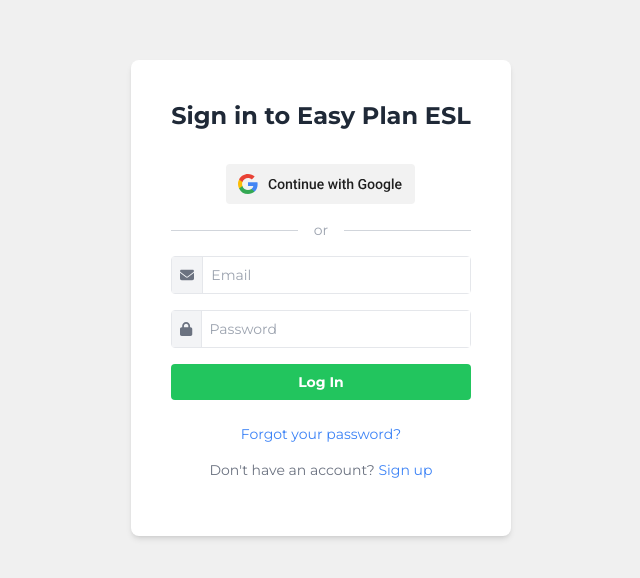
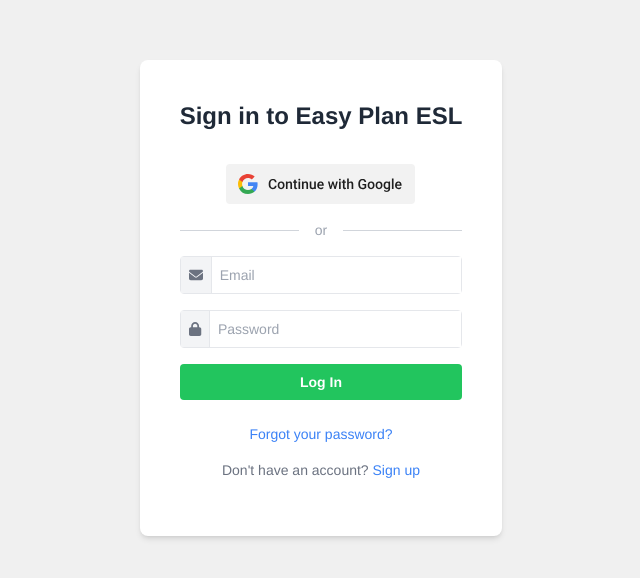
Before and after one commit to aidansheehan/unplan-app, a Next.js app: page /login in a window 1280 px wide. Shown: the part 102-680 px from the top of the page, without its empty margins (319-959 px from the left). Built offline with nearby package versions, Linux system fonts and the light colour scheme; no server answers.

Commit message:
redesign new: fuck with fonts

```diff
--- a/src/components/button/button.link.primary.small.component.js
+++ b/src/components/button/button.link.primary.small.component.js
@@ -6,7 +6,7 @@
         <Link
             type="button"
             href={href}
-            className="ml-3 inline-flex items-center rounded-md bg-e34036 px-3 py-2 text-sm font-semibold text-white shadow-sm hover:bg-f05454 focus-visible:outline focus-visible:outline-2 focus-visible:outline-offset-2 focus-visible:outline-e34036"
+            className="ml-3 inline-flex items-center rounded-md bg-e34036 px-3 py-2 text-sm font-semibold text-white shadow-sm hover:bg-f05454 focus-visible:outline focus-visible:outline-2 focus-visible:outline-offset-2 focus-visible:outline-e34036 font-nav"
         >
             {children}
         </Link>
--- a/src/components/button/button.link.secondary.small.component.js
+++ b/src/components/button/button.link.secondary.small.component.js
@@ -6,7 +6,7 @@
         <Link
             href={href}
             type='button'
-            className='inline-flex items-center rounded-md px-3 py-2 text-sm font-semibold text-gray-900 bg-white shadow-sm ring-1 ring-inset ring-e34036 hover:bg-red-50'
+            className='inline-flex items-center rounded-md px-3 py-2 text-sm font-semibold text-gray-900 bg-white shadow-sm ring-1 ring-inset ring-e34036 hover:bg-red-50 font-nav'
         >
             {children}
         </Link>
--- a/src/components/content-grid/content-grid.component.js
+++ b/src/components/content-grid/content-grid.component.js
@@ -12,7 +12,7 @@
             href={content.href}
             className="relative rounded-lg border border-gray-300 bg-white px-6 py-5 shadow-sm focus-within:ring-2 focus-within:ring-indigo-500 focus-within:ring-offset-2 hover:border-gray-400"
           >
-            <h2 className='text-center mb-4 font-semibold' >{content.name}</h2>
+            <h2 className='text-center mb-4 font-semibold font-heading' >{content.name}</h2>
 
             <div className="flex items-center space-x-3" >
               <div className="flex-shrink-0 pr-4">
--- a/src/components/dashboard.section.component.js
+++ b/src/components/dashboard.section.component.js
@@ -9,7 +9,7 @@
     return (
         <div className="border-b border-gray-200 bg-white px-4 py-5 sm:px-6">
             <div className=" pb-5 sm:flex sm:items-center sm:justify-between">
-                <h3 className="text-base font-semibold leading-6 text-gray-900">{title}</h3>
+                <h3 className="text-base font-semibold leading-6 text-gray-900 font-heading">{title}</h3>
                 <div className="mt-3 flex sm:ml-4 sm:mt-0">
 
                     <ButtonLinkSecondarySmallComponent href={link1.href}>
--- a/src/components/layouts/authenticated-layout.component.js
+++ b/src/components/layouts/authenticated-layout.component.js
@@ -19,7 +19,7 @@
 
   return (
     <>
-      <div>
+      <div className='font-nav'>
         <Transition.Root show={sidebarOpen} as={Fragment}>
           <Dialog as="div" className="relative z-50 lg:hidden" onClose={setSidebarOpen}>
             <Transition.Child
@@ -67,7 +67,7 @@
                       <img
                         className="h-12 w-auto"
                         src="/unplan_logo.svg"
-                        alt="Your Company"
+                        alt="Unplan"
                       />
                     </div>
                     <nav className="flex flex-1 flex-col">
@@ -164,7 +164,7 @@
               <img
                 className="w-auto h-14"
                 src="/unplan_logo.svg"
-                alt="Your Company"
+                alt="Unplan"
               />
             </div>
             <nav className="flex flex-1 flex-col">
@@ -280,11 +280,16 @@
           </div>
         </div>
 
-        <div className="sticky top-0 z-40 flex items-center gap-x-6 bg-charcoal px-4 py-4 shadow-sm sm:px-6 lg:hidden">
+        <div className="sticky top-0 z-40 flex items-center gap-x-6 bg-charcoal px-4 py-4 shadow-sm sm:px-6 lg:hidden justify-between">
           <button type="button" className="-m-2.5 p-2.5 text-softwhite lg:hidden" onClick={() => setSidebarOpen(true)}>
             <span className="sr-only">Open sidebar</span>
             <Bars3Icon className="h-6 w-6" aria-hidden="true" />
           </button>
+
+          <img
+              className={`-m-2.5 lg:hidden shrink-0 h-8 mr-0.5 ${sidebarOpen && 'hidden'}`}
+              src="/unplan_logo.svg"
+          />
 
         </div>
 
--- a/src/pages/_document.js
+++ b/src/pages/_document.js
@@ -4,15 +4,9 @@
   return (
     <Html lang="en" className='h-full bg-lightneutral'>
       <Head >
-        <link href="https://fonts.googleapis.com/css2?family=Permanent+Marker&display=swap" rel="stylesheet" />
-        <link
-          href="https://fonts.googleapis.com/css2?family=Montserrat:wght@400;700&display=swap"
-          rel="stylesheet"
-        />
-        <link
-          href="https://fonts.googleapis.com/css2?family=Bree+Serif&display=swap"
-          rel="stylesheet"
-        />
+          <link href="https://fonts.googleapis.com/css2?family=Changa+One&display=swap" rel="stylesheet" />
+          <link href="https://fonts.googleapis.com/css2?family=Roboto:wght@400;500;700&display=swap" rel="stylesheet" />
+          <link href="https://fonts.googleapis.com/css2?family=Roboto+Slab:wght@400;700&display=swap" rel="stylesheet" />
       </Head>
       <body className='h-full'>
         <Main />
--- a/tailwind.config.js
+++ b/tailwind.config.js
@@ -13,8 +13,9 @@
           'conic-gradient(from 180deg at 50% 50%, var(--tw-gradient-stops))',
       },
       fontFamily: {
-        'permanent-marker': [ 'Permanent Marker', 'monospace'],
-        'bree': ['Bree Serif', 'serif']
+        heading: ['"Changa One"', 'cursive', 'sans-serif'],
+        nav: ['Roboto', 'sans-serif'],
+        body: ['Roboto Slab', 'serif']
 
       },
       boxShadow: {
```
Also changed, not shown: src/components/button/button.secondary.component.js (added).
